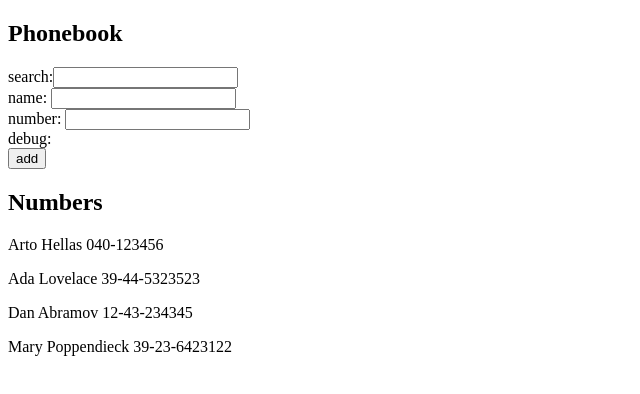
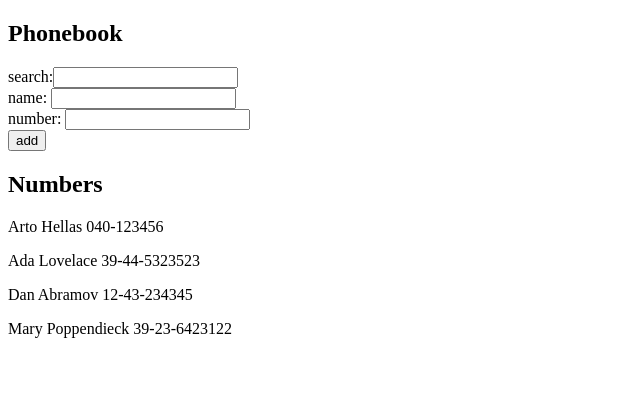
Before and after one commit to Ahmed101Mohammed/full-stack-course-homework, a React (Vite) app in the folder part2/phonebook/: page / in a window 1280 px wide. Shown: the top 394 px of the page, without its empty margins (0-640 px from the left). Built offline with nearby package versions, Linux system fonts and the light colour scheme.

Commit message:
Finish exercise 2.10

```diff
--- a/part2/phonebook/src/App.jsx
+++ b/part2/phonebook/src/App.jsx
@@ -1,5 +1,42 @@
 import { useState } from 'react'
 
+const Filter = ({search, handleChange})=>
+{
+  return (
+    <form>
+        <label htmlFor="search">search:</label>
+        <input type="search" id="search" value={search} onChange={handleChange} />
+    </form>
+  )
+}
+
+const PersonForm = ({handleSubmit, newName, newNumber, handleChangeForName, handleChangeForNumber})=>
+{
+  return(
+    <form onSubmit={handleSubmit}>
+        <div>
+          name: <input value={newName} onChange={handleChangeForName}/>
+        </div>
+        <div>number: <input value={newNumber} onChange={handleChangeForNumber}/></div>
+        <div>
+          <button type="submit">add</button>
+        </div>
+    </form>
+  )
+}
+
+const Person = ({person})=>{
+  return <p>{person.name} {person.number}</p>
+}
+
+const Persons = ({persons})=>
+{
+  return(
+    <>
+      {persons.map((person)=>(<Person key={person.name} person={person}/>))}
+    </>
+  )
+}
 const App = () => {
   const [persons, setPersons] = useState([
     { name: 'Arto Hellas', number: '040-123456', id: 1 },
@@ -42,26 +79,20 @@ const App = () => {
   {
     setSearch(e.target.value);
   }
+
   return (
     <div>
       <h2>Phonebook</h2>
-      <form>
-        <label htmlFor="search">search:</label>
-        <input type="search" id="search" value={search} onChange={searching} />
-      </form>
+      <Filter search={search} handleChange={searching}/>
+      <PersonForm newName={newName}
+                  newNumber={newNumber}
+                  handleSubmit={sumit}
+                  handleChangeForName={(e)=> setNewName(e.target.value)}
+                  handleChangeForNumber={(e)=> setNewNumber(e.target.value)}/>
 
-      <form onSubmit={sumit}>
-        <div>
-          name: <input value={newName} onChange={(e)=> setNewName(e.target.value)}/>
-        </div>
-        <div>number: <input value={newNumber} onChange={(e)=> setNewNumber(e.target.value)}/></div>
-        <div>debug: {newNumber}</div>
-        <div>
-          <button type="submit">add</button>
-        </div>
-      </form>
       <h2>Numbers</h2>
-      {newPersons.map((person)=>(<p key={person.name}>{person.name} {person.number}</p>))}
+      <Persons persons={newPersons}/>
+
     </div>
   )
 }
```
